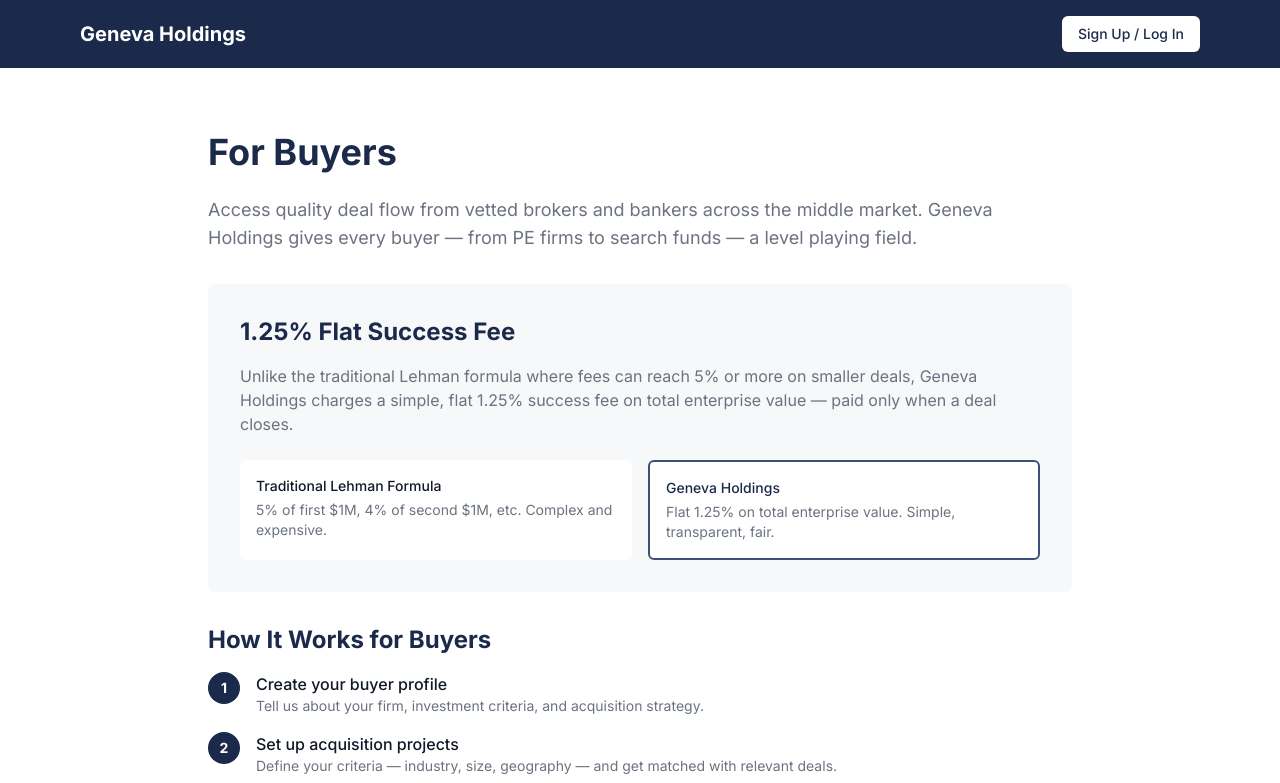
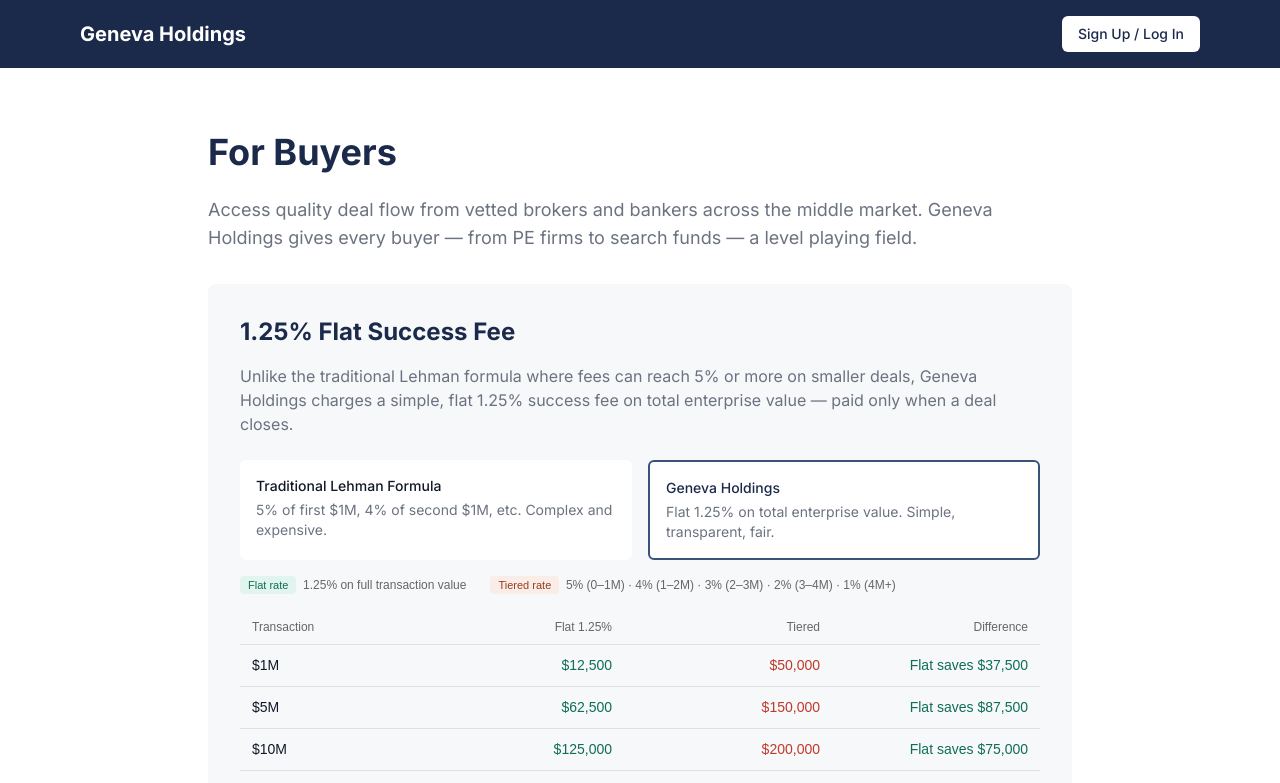
Before and after one commit to thealgochef/MA-Platform, a Next.js app: page /for-buyers in a window 1280 px wide. Shown: the top 783 px of the page. Built offline with nearby package versions, Linux system fonts and the light colour scheme.

Commit message:
feat(buyer): add FeeStructureTable component to display fee structures

```diff
--- a/src/app/(public)/for-buyers/page.tsx
+++ b/src/app/(public)/for-buyers/page.tsx
@@ -1,4 +1,5 @@
 import Link from "next/link";
+import FeeStructureTable from "@/components/buyer/FeeStructureTable";
 
 export default function ForBuyersPage() {
   return (
@@ -37,6 +38,7 @@
                 <p className="text-sm text-text-secondary">Flat 1.25% on total enterprise value. Simple, transparent, fair.</p>
               </div>
             </div>
+            <FeeStructureTable />
           </div>
 
           <h2 className="text-2xl font-bold text-navy mb-4">How It Works for Buyers</h2>
--- /dev/null
+++ b/src/components/buyer/FeeStructureTable.tsx
@@ -0,0 +1,74 @@
+type Row = {
+  transaction: string;
+  flat: string;
+  tiered: string;
+  difference: string;
+  flatWins: boolean;
+};
+
+const rows: Row[] = [
+  { transaction: "$1M",  flat: "$12,500",  tiered: "$50,000",  difference: "Flat saves $37,500", flatWins: true },
+  { transaction: "$5M",  flat: "$62,500",  tiered: "$150,000", difference: "Flat saves $87,500", flatWins: true },
+  { transaction: "$10M", flat: "$125,000", tiered: "$200,000", difference: "Flat saves $75,000", flatWins: true },
+  { transaction: "$25M", flat: "$312,500", tiered: "$350,000", difference: "Flat saves $37,500",   flatWins: true  },
+  { transaction: "$50M", flat: "$625,000", tiered: "$600,000", difference: "Tiered saves $25,000",   flatWins: false  },
+];
+
+export default function FeeStructureTable() {
+  return (
+    <div style={{ fontFamily: "sans-serif", fontSize: 14, padding: "1rem 0" }}>
+      <div style={{ fontSize: 12, color: "#666", marginBottom: "1rem", display: "flex", gap: 24, flexWrap: "wrap" }}>
+        <span>
+          <span style={{ background: "#E1F5EE", color: "#0F6E56", padding: "3px 8px", borderRadius: 4, fontSize: 11, fontWeight: 500 }}>
+            Flat rate
+          </span>
+          &nbsp; 1.25% on full transaction value
+        </span>
+        <span>
+          <span style={{ background: "#FAECE7", color: "#993C1D", padding: "3px 8px", borderRadius: 4, fontSize: 11, fontWeight: 500 }}>
+            Tiered rate
+          </span>
+          &nbsp; 5% (0–1M) · 4% (1–2M) · 3% (2–3M) · 2% (3–4M) · 1% (4M+)
+        </span>
+      </div>
+
+      <table style={{ width: "100%", borderCollapse: "collapse", tableLayout: "fixed" }}>
+        <thead>
+          <tr>
+            {["Transaction", "Flat 1.25%", "Tiered", "Difference"].map((h, i) => (
+              <th key={h} style={{
+                width: i === 0 ? "22%" : "26%",
+                fontWeight: 500,
+                fontSize: 12,
+                color: "#666",
+                textAlign: i === 0 ? "left" : "right",
+                padding: "8px 12px",
+                borderBottom: "0.5px solid #e0e0e0",
+              }}>
+                {h}
+              </th>
+            ))}
+          </tr>
+        </thead>
+        <tbody>
+          {rows.map((row, i) => (
+            <tr key={row.transaction}>
+              <td style={{ padding: "10px 12px", fontWeight: 500, borderBottom: i < rows.length - 1 ? "0.5px solid #e0e0e0" : "none" }}>
+                {row.transaction}
+              </td>
+              <td style={{ padding: "10px 12px", textAlign: "right", borderBottom: i < rows.length - 1 ? "0.5px solid #e0e0e0" : "none", color: row.flatWins ? "#0F6E56" : "#c0392b", fontWeight: row.flatWins ? 500 : 400 }}>
+                {row.flat}
+              </td>
+              <td style={{ padding: "10px 12px", textAlign: "right", borderBottom: i < rows.length - 1 ? "0.5px solid #e0e0e0" : "none", color: !row.flatWins ? "#0F6E56" : "#c0392b", fontWeight: !row.flatWins ? 500 : 400 }}>
+                {row.tiered}
+              </td>
+              <td style={{ padding: "10px 12px", textAlign: "right", borderBottom: i < rows.length - 1 ? "0.5px solid #e0e0e0" : "none", color: row.flatWins ? "#0F6E56" : "#c0392b", fontWeight: row.flatWins ? 500 : 400 }}>
+                {row.difference}
+              </td>
+            </tr>
+          ))}
+        </tbody>
+      </table>
+    </div>
+  );
+}
```
